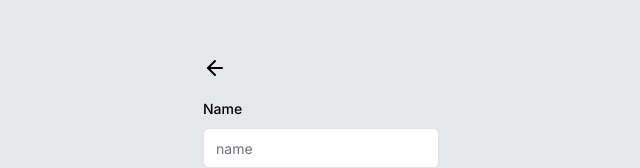
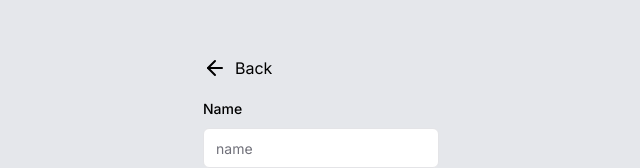
Before and after one commit to hevans90/searchland-assgnment, a Next.js app: page /users/new in a window 1280 px wide. Shown: the part 172-340 px from the top of the page, without its empty margins (319-959 px from the left). Built offline with nearby package versions, Linux system fonts and the light colour scheme; what drizzle-zod would draw is missing.

Commit message:
feat(back): include text for clarity

```diff
--- a/src/components/FormContainer/FormContainer.tsx
+++ b/src/components/FormContainer/FormContainer.tsx
@@ -10,8 +10,9 @@ type FormContainerProps = {
 const FormContainer: FC<FormContainerProps> = ({ children }) => {
   return (
     <div className="flex flex-col gap-4">
-      <Link href="/..">
+      <Link href="/.." className="flex gap-2">
         <ArrowLeft />
+        Back
       </Link>
       {children}
     </div>
```
